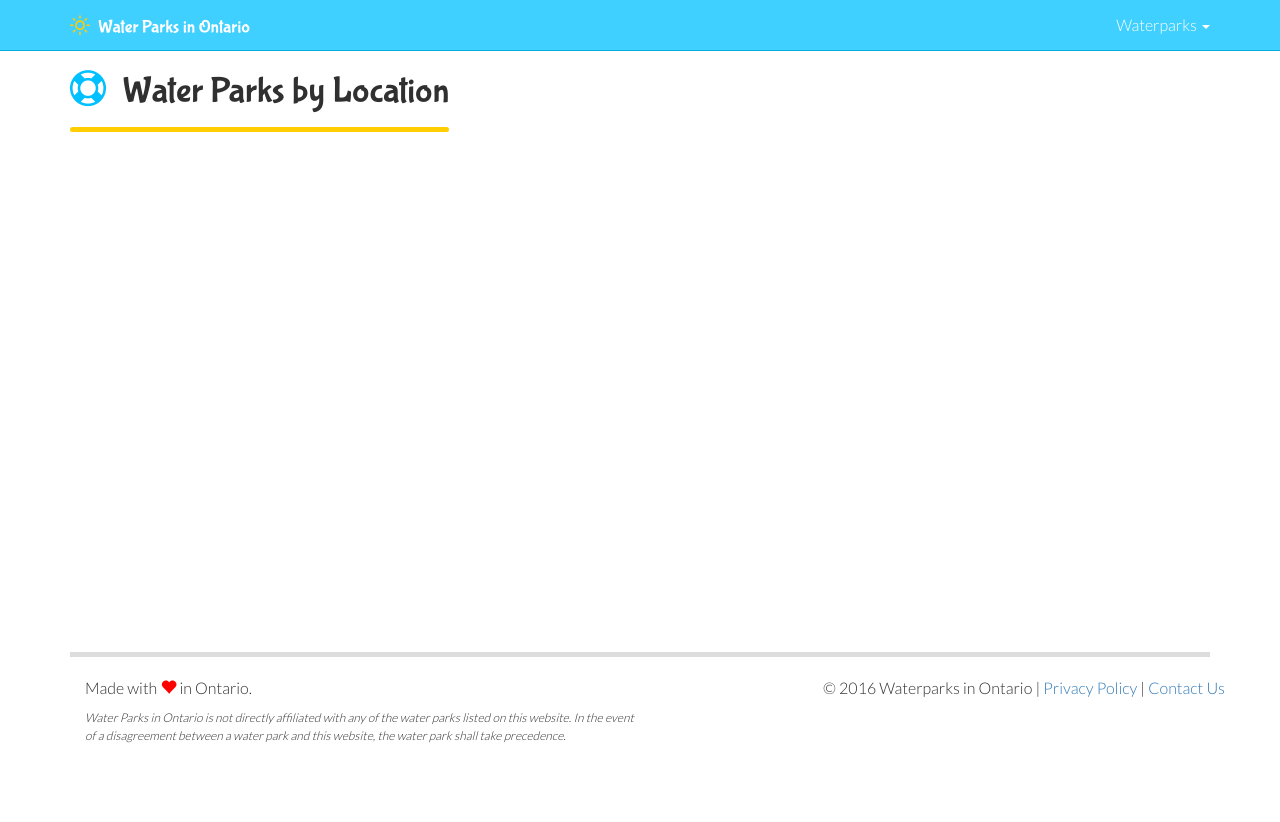
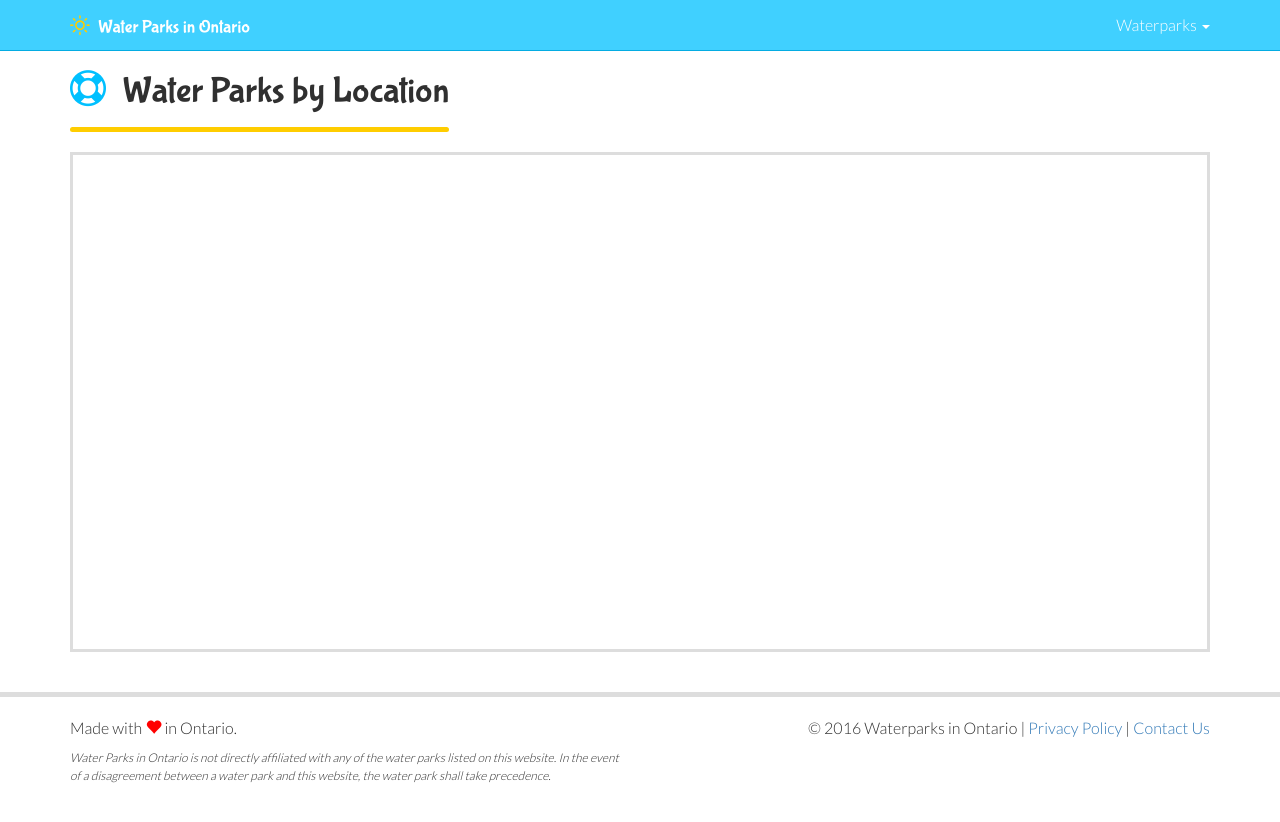
Before and after one commit to adampetrie/waterparks-ohio, a Jekyll site: the page built from _waterparks/index.md, in a window 1280 px wide. Shown: the top 822 px of the page. Built offline with Jekyll 4.4.1, drawn with Linux system fonts in a browser that asks for light colours; nearby versions of some CDN libraries.

Commit message:
Clean up big map layout and css.

```diff
--- a/_layouts/waterparks.html
+++ b/_layouts/waterparks.html
@@ -11,7 +11,8 @@
             {{ page.title }}
             <div class="key-line"></div>
           </h1>
-          <div id="big-map"></div>
+          <div id="big-map" class="big-map map"></div>
+        </div>
       </div>
     </div>
 
@@ -29,6 +30,5 @@
     <script src="{{ site.path }}/js/gmap3.min.js"></script>
     <script src="{{ site.path }}/js/waterparks.js"></script>
 
-    </div>
   </body>
 </html>
--- a/css/modules/map.scss
+++ b/css/modules/map.scss
@@ -1,21 +1,21 @@
-#big-map { height: 500px; }
+.big-map { margin-bottom: 40px; }
 
 .map-wrapper {
   background-color: #F6F6F6;
   border-top: 5px solid #DDDDDD;
-  padding: 10px 0 20px 0;
+  padding: 10px 0 20px;
 
   .getting-there {
     .col-md-6 { display: none; }
 
-    .map {
-      border: 3px solid #DDDDDD;
-      height: 500px;
-    }
-
     .directions {
       height: 500px;
-      overflow-y : auto;
+      overflow-y: auto;
     }
   }
 }
+
+.map {
+  border: 3px solid #DDDDDD;
+  height: 500px;
+}
```
Lines whose indentation alone changed are shown as unchanged.
